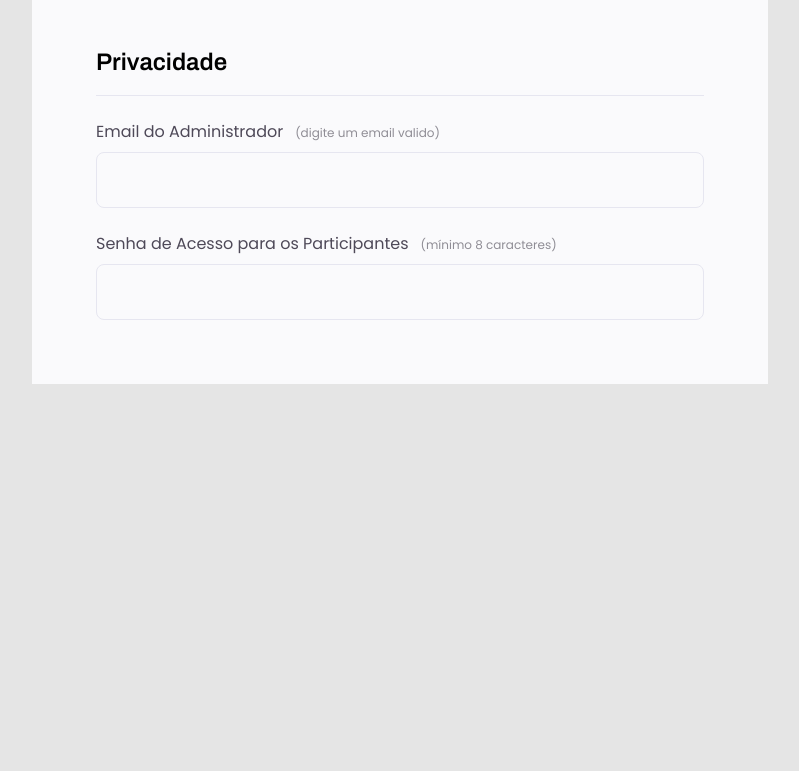
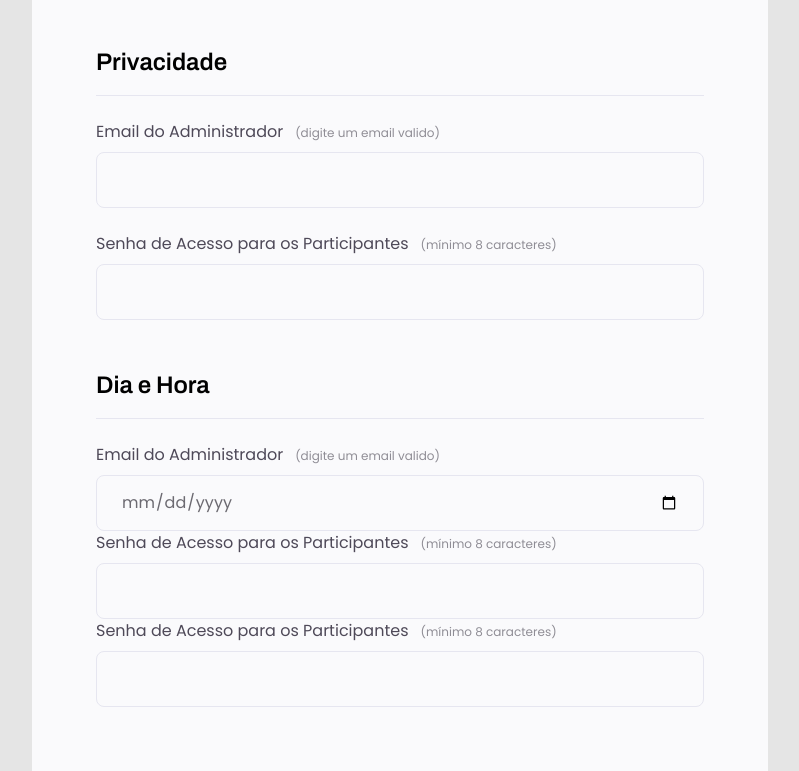
Before and after one commit to marcos-baia/play-music, a plain HTML site: page Explorer/Projeto 03/index.html in a window 1280 px wide. Shown: the part 1068-1839 px from the top of the page, without its empty margins (240-1039 px from the left). Before the commit the page ends 1452 px from the top, so only its background shows below. Drawn offline with Linux system fonts and the light colour scheme.

Commit message:
Update index.html

```diff
--- a/Explorer/Projeto 03/index.html
+++ b/Explorer/Projeto 03/index.html
@@ -52,6 +52,7 @@
             </div>
           </div>
         </fieldset>
+
         <fieldset>
           <div class="fieldset-wrapper">
             <legend>Privacidade</legend>
@@ -63,11 +64,37 @@
 
             <div class="input-wrapper">
               <label for="event-password">Senha de Acesso para os Participantes<span>(mínimo 8 caracteres)</span></label>
-              <input type="text" id="event-password"/>
+              <input type="password" id="event-password"/>
             </div>
 
           </div>
         </fieldset>
+
+        <fieldset>
+          <div class="fieldset-wrapper">
+            <legend>Dia e Hora</legend>
+
+            <div class="input-wrapper">
+
+              <div class="input-wrapper">
+                <label for="event-data">Email do Administrador<span>(digite um email valido)</span></label>
+                <input type="date" id="event-data"/>
+              </div>
+
+              <div class="input-wrapper">
+                <label for="event-password">Senha de Acesso para os Participantes<span>(mínimo 8 caracteres)</span></label>
+                <input type="text" id="event-password"/>
+              </div>
+
+              <div class="input-wrapper">
+                <label for="event-password">Senha de Acesso para os Participantes<span>(mínimo 8 caracteres)</span></label>
+                <input type="text" id="event-password"/>
+              </div>
+
+            </div>
+
+          </div>
+
       </form>
     </div>
   </body>
```
